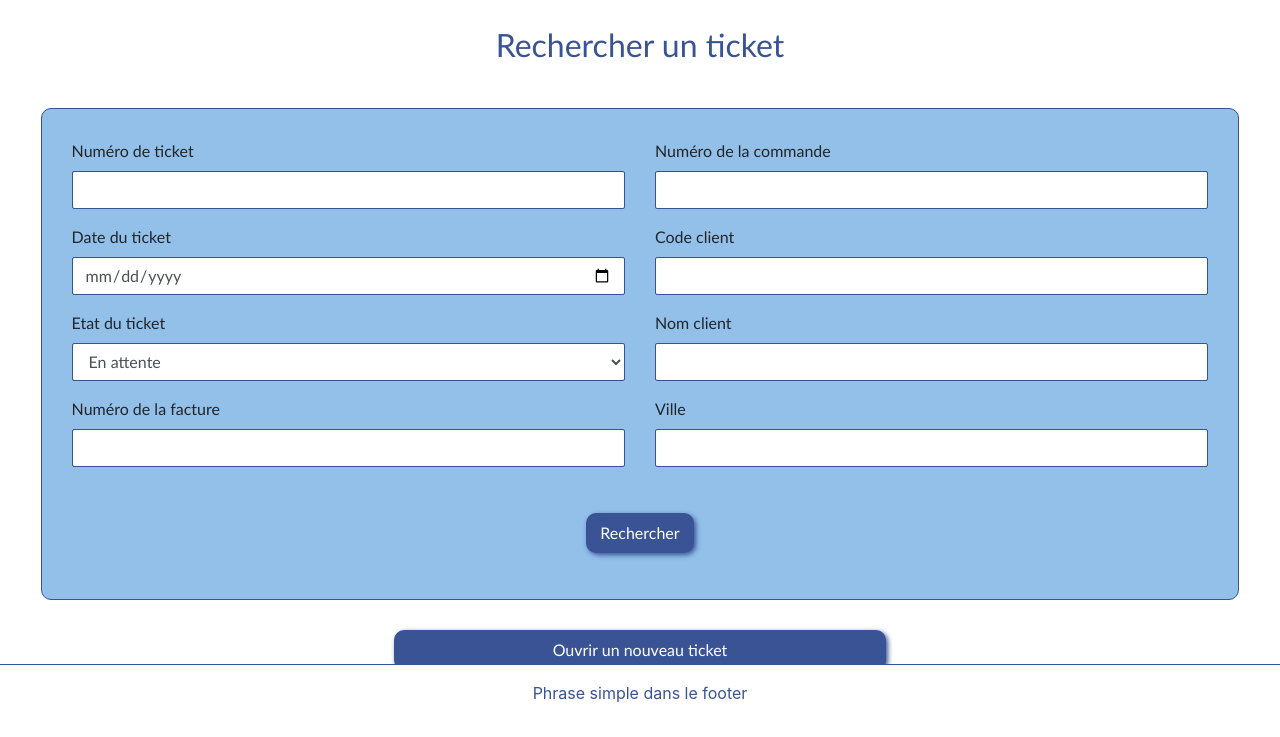
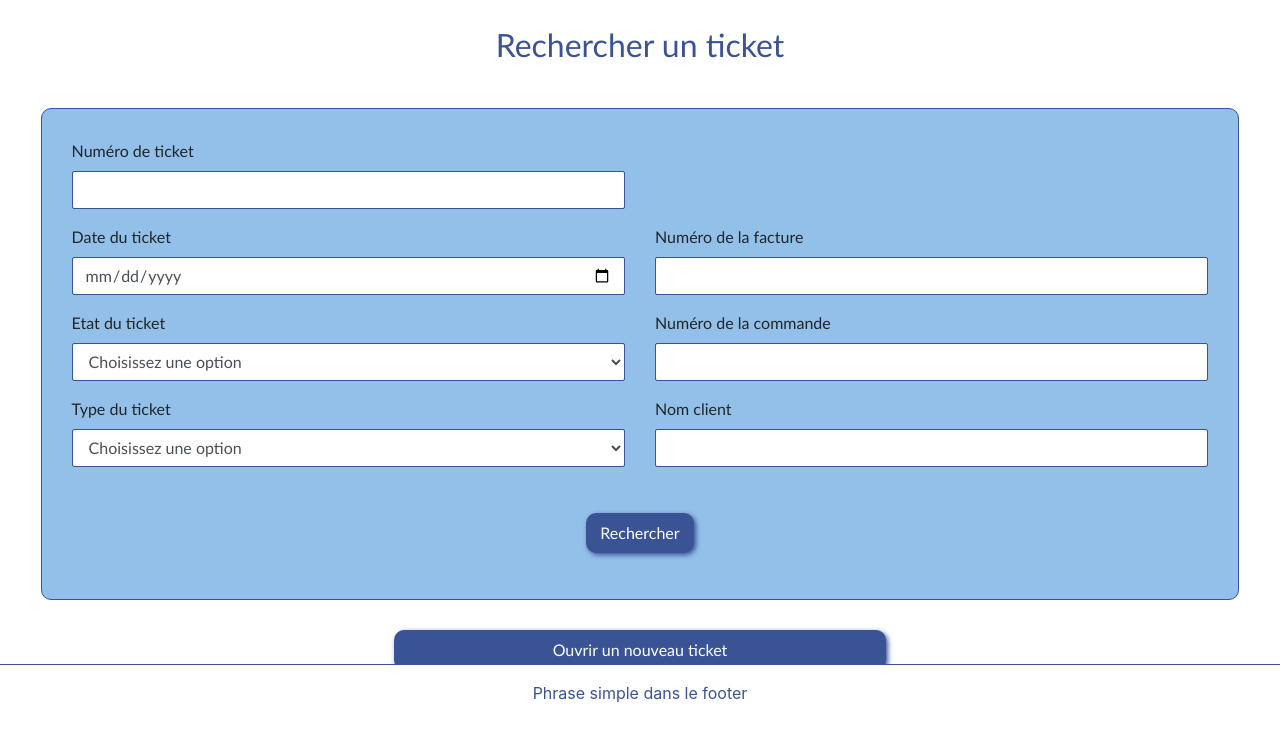
Before and after one commit to Ousha23/SAVMenuizMan, a PHP site: page /vues/view_from.php in a window 1280 px wide. Shown: the part 63-800 px from the top of the page. Run offline with PHP 8.4, Linux system fonts and the light colour scheme.

Commit message:
MEP controlleur form

```diff
--- a/vues/view_from.php
+++ b/vues/view_from.php
@@ -31,12 +31,15 @@
             <div class="row justify-content-center">
                 <div class="col-md-12">
                     <div class="divForm">
-                        <form class="row justify-content-center" action="" method="">
-                            <div class="col-md-6">
-                                <div class="form-group">
-                                    <label for="idNumTicket">Numéro de ticket</label>
-                                    <input type="text" class="form-control custom-input" name="numTicket" id="idNumTicket">
-                                </div>
+                        <form  action="../controleurs/form.php?action=searchTicket" method="POST">
+                          <div class="row ">
+                            <div class="form-group col-md-6">
+                                <label for="idNumTicket">Numéro de ticket</label>
+                                <input type="text" class="form-control custom-input" name="numTicket" id="idNumTicket">
+                            </div>
+                          </div>
+                          <div class="row justify-content-center">
+                          <div class="col-md-6">
                                 <div class="form-group">
                                     <label for="idDate">Date du ticket</label>
                                     <input type="date" class="form-control custom-input" name="dateTicket" id="idDate">
@@ -44,40 +47,46 @@
                                 <div class="form-group">
                                     <label for="idEtatTicket">Etat du ticket</label>
                                     <select class="form-control custom-input" name="etatTicket" id="idEtatTicket">
+                                        <option disabled selected>Choisissez une option</option>
                                         <option value="attente">En attente</option>
                                         <option value="enCours">En cours</option>
                                         <option value="traite">Traité</option>
                                     </select>
                                 </div>
                                 <div class="form-group">
+                                    <label for="typeDossier">Type du ticket</label>
+                                    <select class="form-control custom-input" name="typeDossier" id="idTypeTicket">
+                                        <option disabled selected>Choisissez une option</option>
+                                        <option value="EC">Erreur client lors de la commande</option>
+                                        <option value="EP">Erreur de préparation</option>
+                                        <option value="NP">Non présent lors de la livraison</option>
+                                        <option value="NPAI">N'habite pas à l'adresse indiquée</option>
+                                        <option value="SAV">Services SAV</option>
+                                    </select>
+                                </div>
+                            </div>
+                            <div class="col-md-6">
+                                <div class="form-group">
                                     <label for="idNumFact">Numéro de la facture</label>
                                     <input type="text" class="form-control custom-input" name="numFact" id="idNumFact">
                                 </div>
-                            </div>
-                            <div class="col-md-6">
                                 <div class="form-group">
                                     <label for="idNumCmd">Numéro de la commande</label>
                                     <input type="text" class="form-control custom-input" name="numCmd" id="idNumCmd">
                                 </div>
                                 <div class="form-group">
-                                    <label for="idCodeClt">Code client</label>
-                                    <input type="text" class="form-control custom-input" name="codeClt" id="idCodeClt">
-                                </div>
-                                <div class="form-group">
                                     <label for="idNomClt">Nom client</label>
                                     <input type="text" class="form-control custom-input" name="nomClt" id="idNomClt">
-                                </div>
-                                <div class="form-group">
-                                    <label for="idVille">Ville</label>
-                                    <input type="text" class="form-control custom-input" name="nomVille" id="idVille">
                                 </div>
                             </div>
                             <div class="form-group text-center">
                                 <input type="submit" class="btn btn-primary custom-submit-btn" name="action" value="Rechercher">
                             </div>
+                          </div>
                         </form>
                     </div>
                     <form class="row justify-content-center" action="">
+                        <input type="hidden" name="action" value="ouvrirTicket">
                         <input type="submit" class="btn btn-primary custom-submit-btn" value="Ouvrir un nouveau ticket">
                     </form>
                 </div>
```
Also changed, not shown: controleurs/form.php (+57 -2 lines), modele/TicketMgr.class.php (+11 -6 lines).
